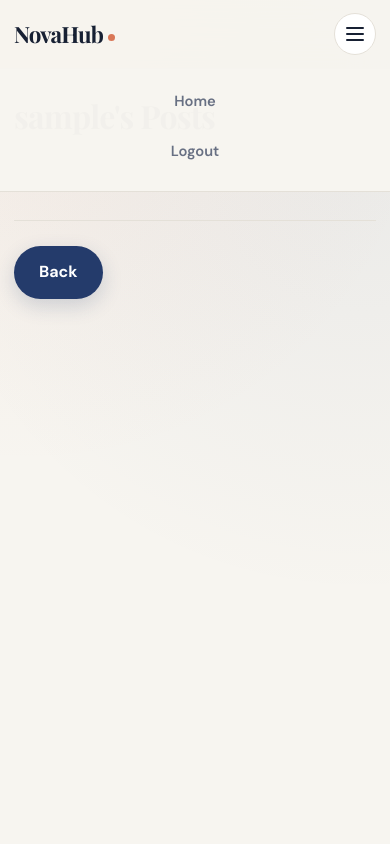
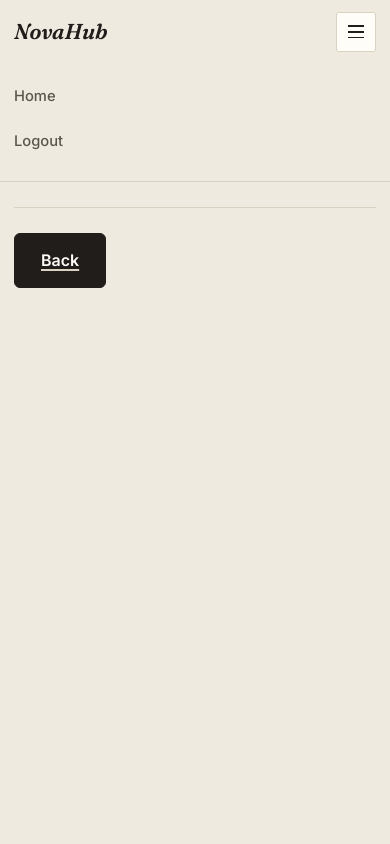
Before and after one commit to adityaraj-devx/Blog-Web, a Flask app: a page that uses web/templates/posts.html in a window 390 px wide. Run offline with Flask 3, Linux system fonts and the light colour scheme; the visitor is signed in with stand-in values (Sample User, id 1); data comes from the database, SQL or seed files in the repository; data that the repository does not hold is empty; some libraries are stand-ins or nearby versions.

```diff
--- a/web/static/styles.css
+++ b/web/static/styles.css
@@ -1,39 +1,4 @@
-
-/* =========================================================
-   NOVAHUB — SINGLE SITE-WIDE STYLESHEET
-   Works with all uploaded Jinja/HTML templates.
-   Theme: warm ivory + deep navy + indigo + coral accent
-   ========================================================= */
-
-@import url('https://fonts.googleapis.com/css2?family=DM+Sans:wght@400;500;600;700&family=Playfair+Display:wght@600;700&display=swap');
-
-:root {
-  --bg: #f7f5f0;
-  --surface: #ffffff;
-  --surface-soft: #f1eee7;
-  --text: #172033;
-  --muted: #687083;
-  --border: #e4e0d8;
-
-  --primary: #243b6b;
-  --primary-dark: #17294d;
-  --accent: #d97757;
-  --accent-dark: #b95e42;
-
-  --success: #2f7d5b;
-  --danger: #b94a48;
-
-  --shadow-sm: 0 5px 18px rgba(23, 32, 51, .06);
-  --shadow-md: 0 14px 40px rgba(23, 32, 51, .10);
-  --shadow-lg: 0 24px 70px rgba(23, 32, 51, .14);
-
-  --radius-sm: 10px;
-  --radius-md: 16px;
-  --radius-lg: 24px;
-
-  --container: 1120px;
-  --transition: 180ms ease;
-}
+@import url('https://fonts.googleapis.com/css2?family=Fraunces:ital,opsz,wght@0,9..144,400;0,9..144,500;0,9..144,600;0,9..144,700;1,9..144,500;1,9..144,600&family=Inter:wght@400;500;600;700&display=swap');
 
 /* ---------- RESET ---------- */
 
@@ -47,27 +12,35 @@ html {
   scroll-behavior: smooth;
 }
 
+ul,
+ol {
+  margin: 0;
+  padding: 0;
+  list-style: none;
+}
+
 body {
   margin: 0;
   min-height: 100vh;
-  background:
-    radial-gradient(circle at 8% 8%, rgba(217, 119, 87, .07), transparent 25rem),
-    radial-gradient(circle at 92% 18%, rgba(36, 59, 107, .06), transparent 28rem),
-    var(--bg);
-  color: var(--text);
-  font-family: "DM Sans", system-ui, -apple-system, BlinkMacSystemFont, "Segoe UI", sans-serif;
+  background: #efeae0;
+  color: #201d1a;
+  font-family: "Inter", system-ui, -apple-system, BlinkMacSystemFont, "Segoe UI", sans-serif;
   line-height: 1.65;
   -webkit-font-smoothing: antialiased;
 }
 
 a {
-  color: var(--primary);
-  text-decoration: none;
-  transition: color var(--transition), opacity var(--transition);
+  color: #201d1a;
+  text-decoration: underline;
+  text-decoration-color: #d9d2c2;
+  text-underline-offset: 3px;
+  text-decoration-thickness: 1.5px;
+  transition: text-decoration-color 150ms ease, color 150ms ease;
 }
 
 a:hover {
-  color: var(--accent-dark);
+  color: #7e3b20;
+  text-decoration-color: #a6512e;
 }
 
 button,
@@ -91,36 +64,38 @@ h1,
 h2,
 h3 {
   margin-top: 0;
-  color: var(--text);
-  line-height: 1.2;
+  color: #201d1a;
+  line-height: 1.15;
 }
 
 h1,
 h2 {
-  font-family: "Playfair Display", Georgia, serif;
-  letter-spacing: -.025em;
+  font-family: "Fraunces", Georgia, serif;
+  font-weight: 600;
+  letter-spacing: -.01em;
 }
 
 h1 {
-  font-size: clamp(2.35rem, 5vw, 4.25rem);
+  font-size: clamp(2.1rem, 4.6vw, 3.75rem);
 }
 
 h2 {
-  font-size: clamp(1.65rem, 3vw, 2.25rem);
+  font-size: clamp(1.5rem, 2.8vw, 2.1rem);
 }
 
 h3 {
   font-size: 1rem;
+  font-weight: 600;
 }
 
 ::selection {
-  background: rgba(217, 119, 87, .22);
+  background: rgba(166, 81, 46, .18);
 }
 
 /* ---------- MAIN LAYOUT ---------- */
 
 .page-container {
-  width: min(var(--container), calc(100% - 40px));
+  width: min(1080px, calc(100% - 40px));
   margin: 0 auto;
   padding: 42px 0 72px;
 }
@@ -131,15 +106,15 @@ h3 {
   position: sticky;
   top: 0;
   z-index: 1000;
-  background: rgba(247, 245, 240, .88);
-  border-bottom: 1px solid rgba(228, 224, 216, .85);
-  backdrop-filter: blur(18px);
-  -webkit-backdrop-filter: blur(18px);
+  background: rgba(239, 234, 224, .92);
+  border-bottom: 1px solid #d9d2c2;
+  backdrop-filter: blur(10px);
+  -webkit-backdrop-filter: blur(10px);
 }
 
 .site-header-inner {
-  width: min(var(--container), calc(100% - 40px));
-  min-height: 76px;
+  width: min(1080px, calc(100% - 40px));
+  min-height: 72px;
   margin: 0 auto;
   display: flex;
   align-items: center;
@@ -148,26 +123,16 @@ h3 {
 }
 
 .site-logo {
-  color: var(--text) !important;
-  font-family: "Playfair Display", Georgia, serif;
-  font-size: 1.65rem;
-  font-weight: 700;
-  letter-spacing: -.04em;
-  position: relative;
-}
-
-.site-logo::after {
-  content: "";
-  display: inline-block;
-  width: 7px;
-  height: 7px;
-  margin: 0 0 2px 5px;
-  border-radius: 50%;
-  background: var(--accent);
+  color: #201d1a !important;
+  font-family: "Fraunces", Georgia, serif;
+  font-style: italic;
+  font-size: 1.55rem;
+  font-weight: 600;
+  text-decoration: none;
 }
 
 .site-logo:hover {
-  transform: translateY(-1px);
+  color: #7e3b20 !important;
 }
 
 .nav-menu {
@@ -177,7 +142,7 @@ h3 {
 .nav-links {
   display: flex;
   align-items: center;
-  gap: 8px;
+  gap: 28px;
   padding: 0;
   margin: 0;
   list-style: none;
@@ -185,37 +150,36 @@ h3 {
 
 .nav-link {
   display: block;
-  padding: 9px 14px;
-  border-radius: 999px;
-  color: var(--muted);
+  padding: 4px 0;
+  color: #5b564c;
+  text-decoration: none;
+  border-bottom: 1.5px solid transparent;
   font-size: .92rem;
-  font-weight: 600;
+  font-weight: 500;
 }
 
 .nav-link:hover {
-  color: var(--primary);
-  background: var(--surface);
-  box-shadow: var(--shadow-sm);
+  color: #201d1a;
+  border-bottom-color: #a6512e;
 }
 
 .menu-toggle {
   display: none;
-  width: 42px;
-  height: 42px;
-  border: 1px solid var(--border);
-  border-radius: 50%;
-  background: var(--surface);
+  width: 40px;
+  height: 40px;
+  border: 1px solid #d9d2c2;
+  border-radius: 3px;
+  background: #fffdf8;
 }
 
 .menu-toggle-icon,
 .menu-toggle-icon::before,
 .menu-toggle-icon::after {
   display: block;
-  width: 18px;
-  height: 2px;
+  width: 16px;
+  height: 1.5px;
   margin: auto;
-  background: var(--text);
-  border-radius: 2px;
+  background: #201d1a;
   content: "";
 }
 
@@ -272,13 +234,13 @@ h3 {
   justify-content: space-between;
   gap: 24px;
   margin-bottom: 32px;
-  padding-bottom: 22px;
-  border-bottom: 1px solid var(--border);
+  padding-bottom: 20px;
+  border-bottom: 1px solid #d9d2c2;
 }
 
 .page-header h1 {
   margin: 0;
-  font-size: clamp(2rem, 4vw, 3rem);
+  font-size: clamp(1.8rem, 3.4vw, 2.5rem);
 }
 
 /* ---------- BUTTONS ---------- */
@@ -286,11 +248,8 @@ h3 {
 .button,
 button[type="submit"] {
   border: 0;
-  border-radius: 999px;
-  transition:
-    transform var(--transition),
-    box-shadow var(--transition),
-    background var(--transition);
+  border-radius: 6px;
+  transition: background 150ms ease, border-color 150ms ease, color 150ms ease;
 }
 
 .button--primary,
@@ -299,51 +258,51 @@ button[type="submit"] {
   align-items: center;
   justify-content: center;
   min-height: 44px;
-  padding: 11px 20px;
-  color: #fff;
-  background: var(--primary);
-  font-weight: 700;
-  box-shadow: 0 7px 20px rgba(36, 59, 107, .18);
+  padding: 11px 22px;
+  color: #fffdf8;
+  background: #201d1a;
+  font-weight: 600;
+  border: 1px solid #201d1a;
 }
 
 .button--primary:hover,
 button[type="submit"]:hover {
-  color: #fff;
-  background: var(--primary-dark);
-  box-shadow: 0 11px 25px rgba(36, 59, 107, .25);
-  transform: translateY(-2px);
+  color: #fffdf8;
+  background: #7e3b20;
+  border-color: #7e3b20;
 }
 
 .button--primary:active,
 button[type="submit"]:active {
-  transform: translateY(0);
+  background: #a6512e;
+  border-color: #a6512e;
 }
 
 .button--large {
   min-height: 50px;
-  padding: 13px 25px;
+  padding: 13px 26px;
 }
 
 /* ---------- POSTS ---------- */
 
 #posts {
   display: grid;
-  gap: 24px;
+  gap: 18px;
 }
 
 .post {
   overflow: hidden;
-  background: var(--surface);
-  border: 1px solid var(--border);
-  border-radius: var(--radius-lg);
-  box-shadow: var(--shadow-sm);
-  transition: transform 220ms ease, box-shadow 220ms ease, border-color 220ms ease;
+  background: #fffdf8;
+  border: 1px solid #d9d2c2;
+  border-left: 4px solid #d9d2c2;
+  border-radius: 0 3px 3px 0;
+  transition: border-color 180ms ease;
 }
 
 .post:hover {
-  transform: translateY(-4px);
-  border-color: rgba(36, 59, 107, .15);
-  box-shadow: var(--shadow-md);
+  border-left-color: #a6512e;
+  border-color: #d9d2c2;
+  border-left-width: 4px;
 }
 
 .post-header {
@@ -732,7 +712,7 @@ button[type="submit"]:active {
 .back-link-wrap {
   margin-top: 30px;
   padding-top: 25px;
-  border-top: 1px solid var(--border);
+  border-top: 1px solid #d9d2c2;
 }
 
 /* ---------- FOCUS ACCESSIBILITY ---------- */
@@ -751,11 +731,11 @@ textarea:focus-visible {
   .page-container,
   .site-header-inner,
   .alert {
-    width: min(100% - 28px, var(--container));
+    width: min(100% - 28px, 1080px);
   }
 
   .site-header-inner {
-    min-height: 68px;
+    min-height: 64px;
   }
 
   .menu-toggle {
@@ -764,25 +744,27 @@ textarea:focus-visible {
 
   .nav-menu {
     position: absolute;
-    top: 68px;
+    top: 64px;
     left: 0;
     right: 0;
     padding: 12px 14px 18px;
-    background: rgba(247, 245, 240, .98);
-    border-bottom: 1px solid var(--border);
+    background: #efeae0;
+    border-bottom: 1px solid #d9d2c2;
   }
 
   .nav-links {
     flex-direction: column;
     align-items: stretch;
+    gap: 4px;
   }
 
   .nav-link {
-    text-align: center;
+    text-align: left;
+    padding: 8px 0;
   }
 
   .hero {
-    padding: 55px 0 70px;
+    padding: 46px 0 56px;
   }
 
   .page-header {
@@ -822,25 +804,25 @@ textarea:focus-visible {
 
 @media (max-width: 480px) {
   .page-container {
-    padding-top: 28px;
+    padding-top: 26px;
   }
 
   .site-logo {
-    font-size: 1.4rem;
+    font-size: 1.35rem;
   }
 
   .auth-card,
   .compose-form {
-    padding: 23px 18px;
-    border-radius: 18px;
+    padding: 22px 18px;
+    border-radius: 6px;
   }
 
   .hero h1 {
-    font-size: 2.35rem;
+    font-size: 2.1rem;
   }
 
   .post {
-    border-radius: 17px;
+    border-radius: 0 3px 3px 0;
   }
 }
 
```
Also changed, not shown: other parts of web/static/styles.css (+159 -140 lines).
